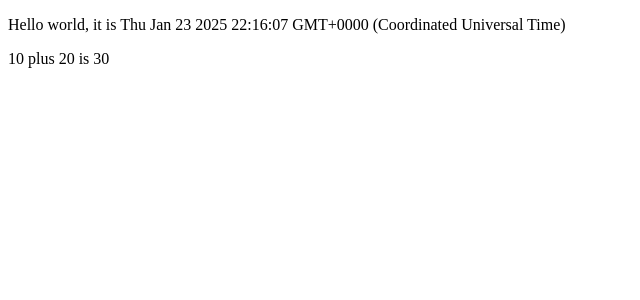
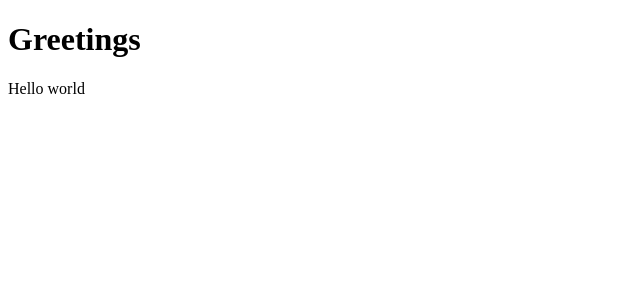
Before and after one commit to FuaadNew/introdemo, a React (Vite) app: page / in a window 1280 px wide. Shown: the top 300 px of the page, without its empty margins (0-640 px from the left). Built offline with nearby package versions, Linux system fonts and the light colour scheme.

Commit message:
modified App component

```diff
--- a/src/App.jsx
+++ b/src/App.jsx
@@ -1,17 +1,17 @@
-const App = () => {
-  const now = new Date()
-  const a = 10
-  const b = 20
-  console.log(now, a+b)
-
+const Hello = () => {
   return (
     <div>
-      <p>Hello world, it is {now.toString()}</p>
-      <p>
-        {a} plus {b} is {a + b}
-      </p>
+      <p>Hello world</p>
     </div>
   )
 }
 
+const App = () => {
+  return (
+    <div>
+      <h1>Greetings</h1>
+      <Hello />
+    </div>
+  )
+}
 export default App
```
